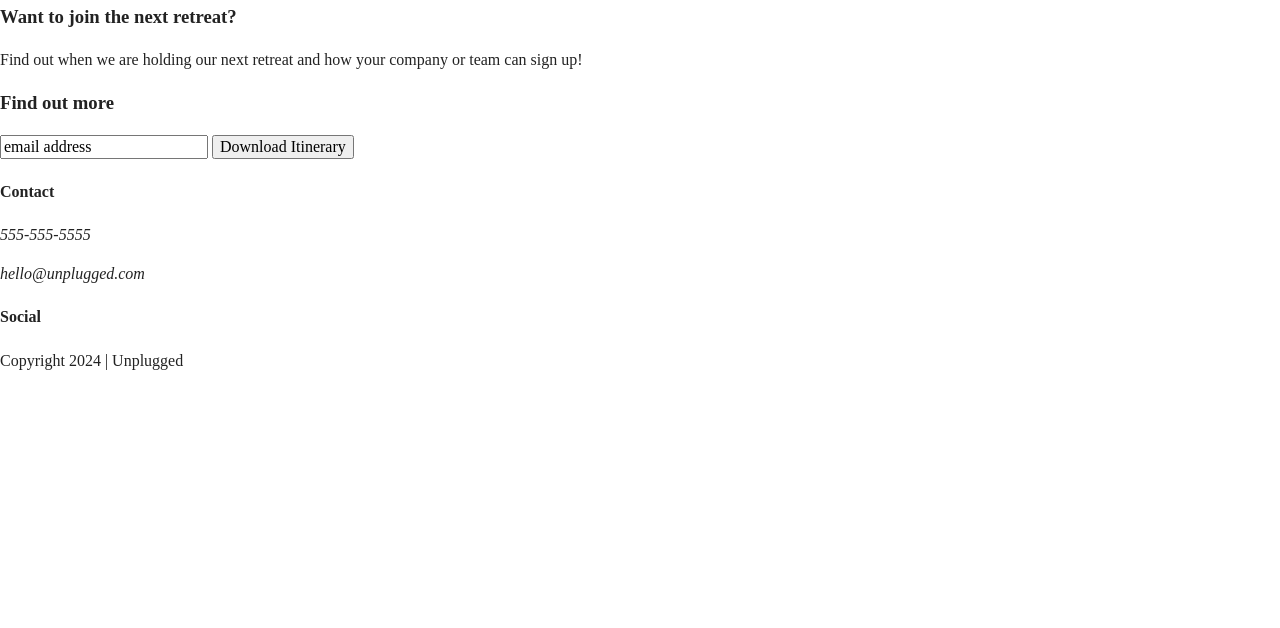
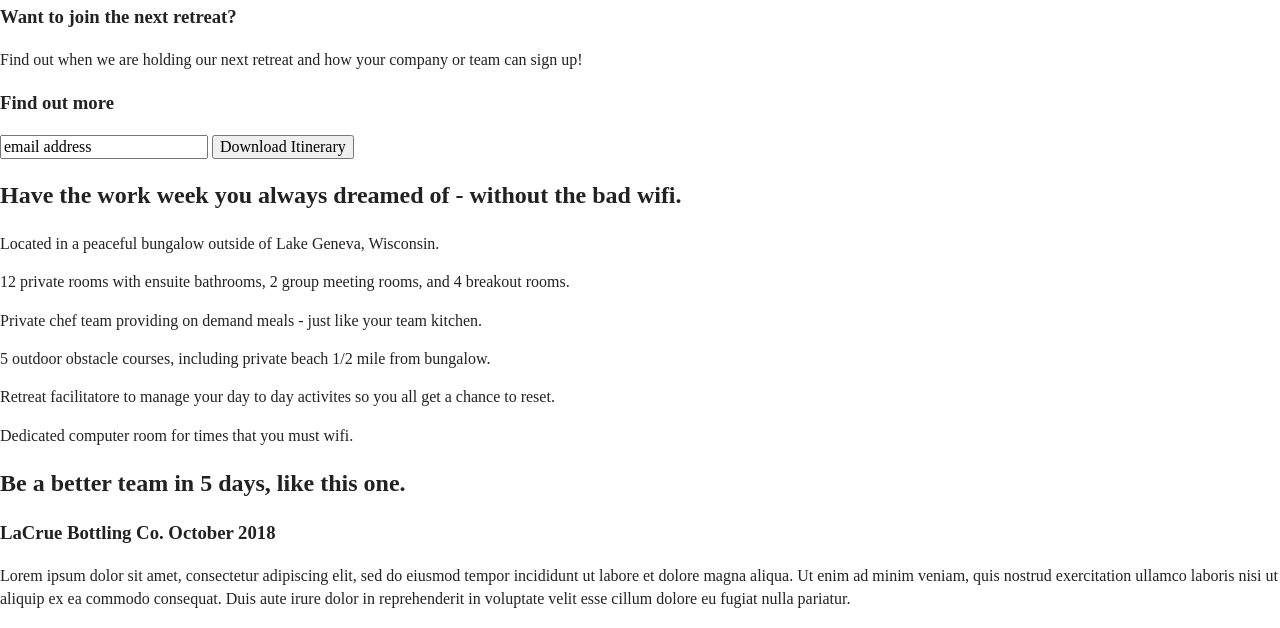
Before and after one commit to ken-ellingsen/unplugged, a website: page index.html in a window 1280 px wide. Shown: the part 168-796 px from the top of the page. Drawn offline with Linux system fonts and the light colour scheme.

Commit message:
Completed homepage HTML

```diff
--- a/index.html
+++ b/index.html
@@ -25,8 +25,10 @@
 <body>
   <header>
     <div>
-      <a href="#"><img src="" alt="unplugged logo"></a>
-
+      <a href="#">
+        <img src="" alt="unplugged logo">
+      </a>
+      <div class="header-divider"></div>
       <nav>
         <ul>
           <li><a href="faq/index.html" rel="noopener">FAQ</a></li>
@@ -37,23 +39,88 @@
   </header>
 
   <main>
-    <section class="hero">
+
+    <section class="hero-area">
+      <div class="content-wrapper">
         <h1>Retreat from the desk, return refreshed.</h1>
+      </div>
     </section>
+
     <aside class="newsletter-signup">
+      <div class="content-wrapper">
+        <div class="form-description">
           <h3>Want to join the next retreat?</h3>
           <p>Find out when we are holding our next retreat and how your company or team can sign up!</p>
+        </div>
+        <div class="sign-up">
           <h3>Find out more</h3>
-      <div class="sign-up">
           <input type="text" name="name" value="email address">
           <input type="button" value="Download Itinerary">
         </div>
+      </div>
     </aside>
+
+    <section class="features">
+      <div class="content-wrapper">
+        <h2>Have the work week you always dreamed of - without the bad wifi.</h2>
+        <div class="features-items">
+          <article>
+            <p class="feature-icon"></p>
+            <p class="feature-description">Located in a peaceful bungalow outside of Lake Geneva, Wisconsin.</p>
+          </article>
+          <article>
+            <p class="feature-icon"></p>
+            <p class="feature-description">12 private rooms with ensuite bathrooms, 2 group meeting rooms, and 4
+              breakout
+              rooms.</p>
+          </article>
+          <article>
+            <p class="feature-icon"></p>
+            <p class="feature-description">Private chef team providing on demand meals - just like your team kitchen.
+            </p>
+          </article>
+          <article>
+            <p class="feature-icon"></p>
+            <p class="feature-description">5 outdoor obstacle courses, including private beach 1/2 mile from bungalow.
+            </p>
+          </article>
+          <article>
+            <p class="feature-icon"></p>
+            <p class="feature-description">Retreat facilitatore to manage your day to day activites so you all get a
+              chance to reset.</p>
+          </article>
+          <article>
+            <p class="feature-icon"></p>
+            <p class="feature-description">Dedicated computer room for times that you must wifi.</p>
+          </article>
+        </div>
+      </div>
+    </section>
+
+    <section class="reviews">
+      <div class="content-wrapper">
+        <h2>Be a better team in 5 days, like this one.</h2>
+        <article>
+          <p class="reviews-image"></p>
+          <div>
+            <h3>LaCrue Bottling Co. October 2018</h3>
+            <p>
+              Lorem ipsum dolor sit amet, consectetur adipiscing elit, sed do eiusmod tempor incididunt ut labore et
+              dolore
+              magna aliqua. Ut enim ad minim veniam, quis nostrud exercitation ullamco laboris nisi ut aliquip ex ea
+              commodo
+              consequat. Duis aute irure dolor in reprehenderit in voluptate velit esse cillum dolore eu fugiat nulla
+              pariatur.
+            </p>
+          </div>
+        </article>
+      </div>
+    </section>
   </main> <!-- main wrapper -->
 
   <footer>
     <div class="content-wrapper"></div>
-      <div class ="footer-contact">
+    <div class="footer-contact">
       <div class="contact">
         <h4>Contact</h4>
         <address>
@@ -81,8 +148,15 @@
 
   <!-- Google Analytics: change UA-XXXXX-Y to be your site's ID. -->
   <script>
-    window.ga = function () { ga.q.push(arguments) }; ga.q = []; ga.l = +new Date;
-    ga('create', 'UA-XXXXX-Y', 'auto'); ga('set', 'anonymizeIp', true); ga('set', 'transport', 'beacon'); ga('send', 'pageview')
+    window.ga = function () {
+      ga.q.push(arguments)
+    };
+    ga.q = [];
+    ga.l = +new Date;
+    ga('create', 'UA-XXXXX-Y', 'auto');
+    ga('set', 'anonymizeIp', true);
+    ga('set', 'transport', 'beacon');
+    ga('send', 'pageview')
   </script>
   <script src="https://www.google-analytics.com/analytics.js" async></script>
 </body>
```
Lines whose indentation alone changed are shown as unchanged.
